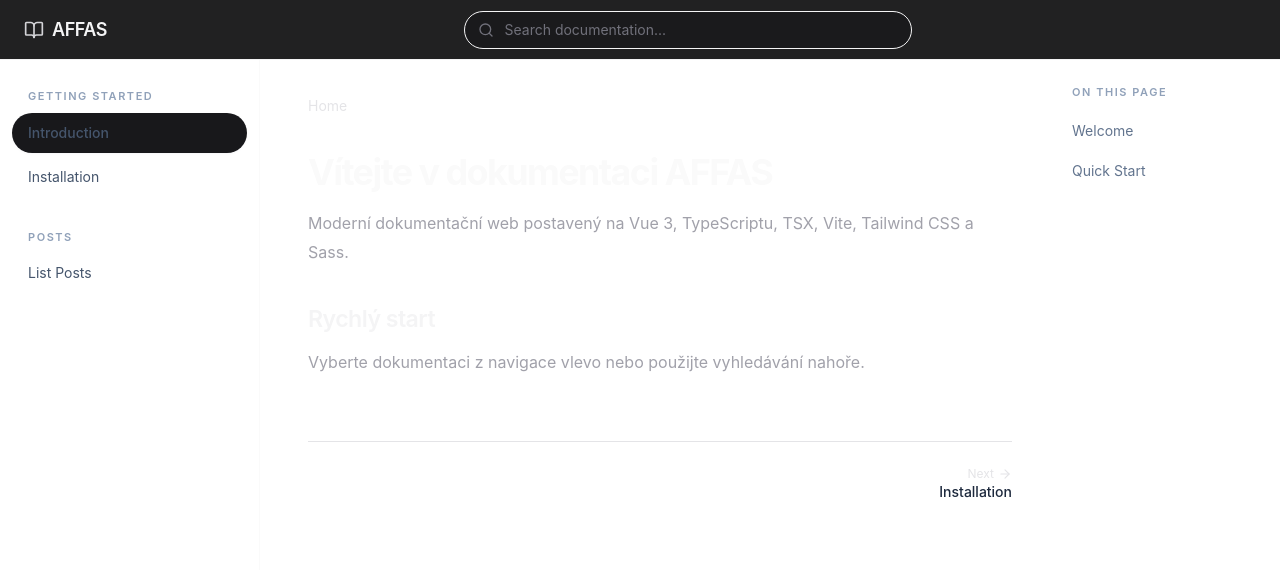
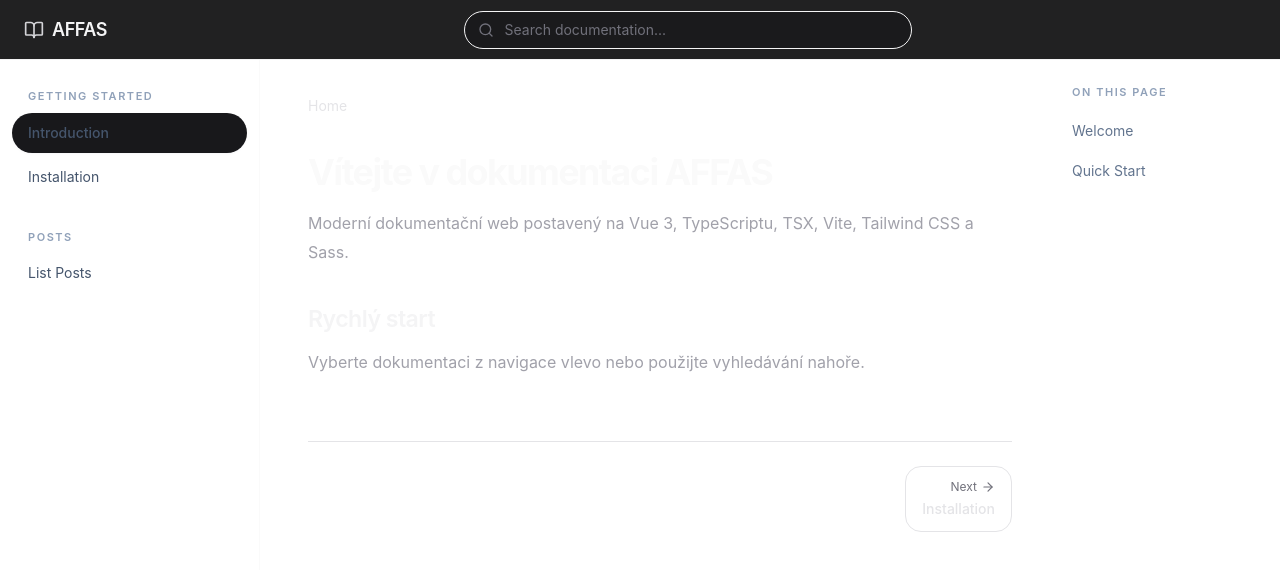
Before and after one commit to akcizur/affas, a Vue app: page / in a window 1280 px wide. Shown: the top 570 px of the page. Built offline with nearby package versions, Linux system fonts and the light colour scheme.

Commit message:
Set dark default layout for Pagination.tsx

```diff
--- a/src/components/Pagination.tsx
+++ b/src/components/Pagination.tsx
@@ -2,5 +2,33 @@ import { defineComponent } from 'vue'
 import { RouterLink, useRoute } from 'vue-router'
 import { ArrowLeft, ArrowRight } from 'lucide-vue-next'
 import navigation from '@/data/navigation'
-const pages=navigation.flatMap(g=>g.children)
-export default defineComponent({name:'Pagination',setup(){const route=useRoute();return()=>{const i=pages.findIndex(p=>p.path===route.path);const prev=pages[i-1],next=pages[i+1];return <nav class="mt-16 pt-6 border-t border-slate-200 flex justify-between gap-4">{prev?<RouterLink to={prev.path} class="group text-sm text-slate-500"><span class="flex items-center gap-1 text-xs"><ArrowLeft class="w-3.5 h-3.5"/>Previous</span><span class="font-medium text-slate-800">{prev.title}</span></RouterLink>:<span/>}{next&&<RouterLink to={next.path} class="group text-right text-sm text-slate-500 ml-auto"><span class="flex justify-end items-center gap-1 text-xs">Next<ArrowRight class="w-3.5 h-3.5"/></span><span class="font-medium text-slate-800">{next.title}</span></RouterLink>}</nav>}}})
+
+const pages = navigation.flatMap(group => group.children)
+
+export default defineComponent({
+  name: 'Pagination',
+  setup() {
+    const route = useRoute()
+
+    return () => {
+      const index = pages.findIndex(page => page.path === route.path)
+      const previous = pages[index - 1]
+      const next = pages[index + 1]
+
+      return (
+        <nav class="mt-16 flex justify-between gap-3 border-t border-zinc-800 pt-6" aria-label="Pagination">
+          {previous
+            ? <RouterLink to={previous.path} class="group min-w-0 rounded-2xl border border-zinc-800/80 px-4 py-3 text-sm text-zinc-500 hover:border-zinc-700 hover:bg-zinc-900/70">
+                <span class="mb-1 flex items-center gap-1 text-xs text-zinc-500"><ArrowLeft class="size-3.5" />Previous</span>
+                <span class="block truncate font-medium text-zinc-200 group-hover:text-white">{previous.title}</span>
+              </RouterLink>
+            : <span />}
+          {next && <RouterLink to={next.path} class="group ml-auto min-w-0 rounded-2xl border border-zinc-800/80 px-4 py-3 text-right text-sm text-zinc-500 hover:border-zinc-700 hover:bg-zinc-900/70">
+            <span class="mb-1 flex items-center justify-end gap-1 text-xs text-zinc-500">Next<ArrowRight class="size-3.5" /></span>
+            <span class="block truncate font-medium text-zinc-200 group-hover:text-white">{next.title}</span>
+          </RouterLink>}
+        </nav>
+      )
+    }
+  },
+})
```
